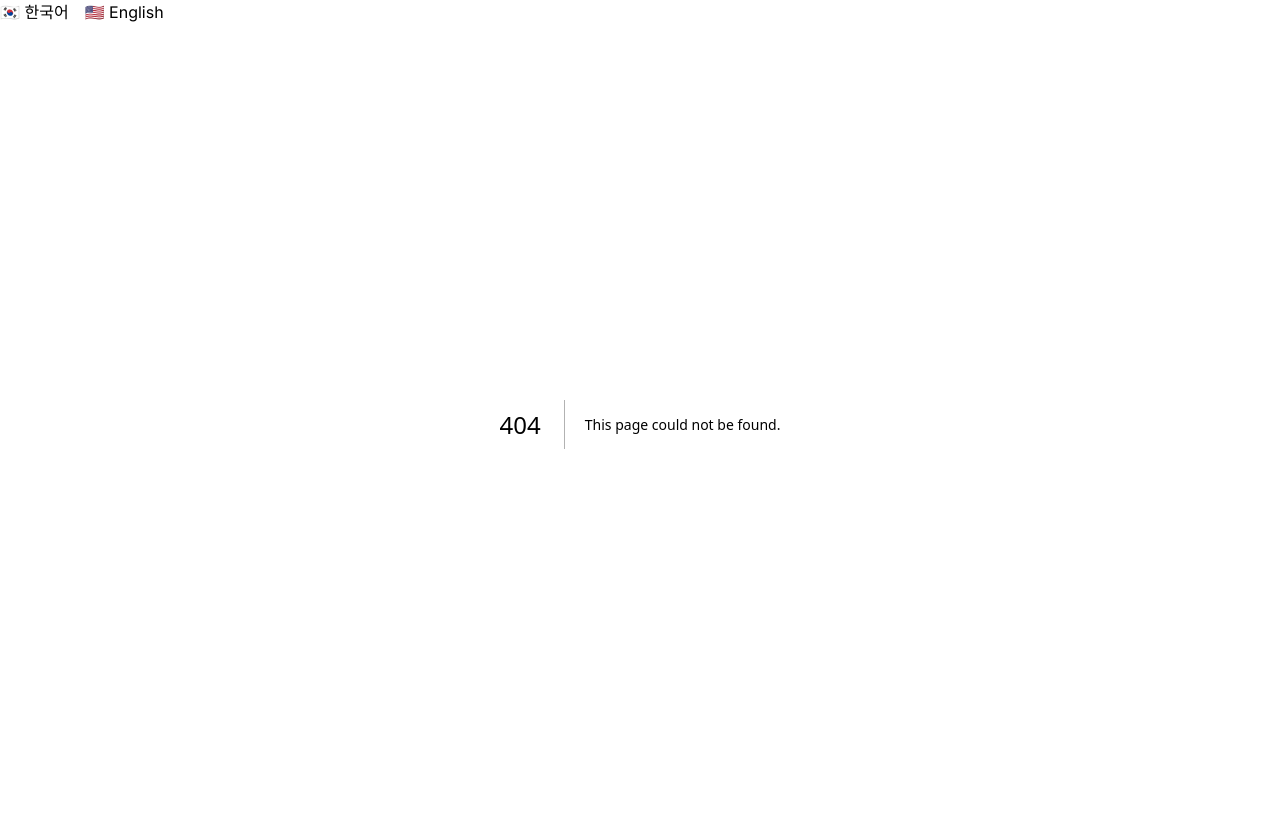
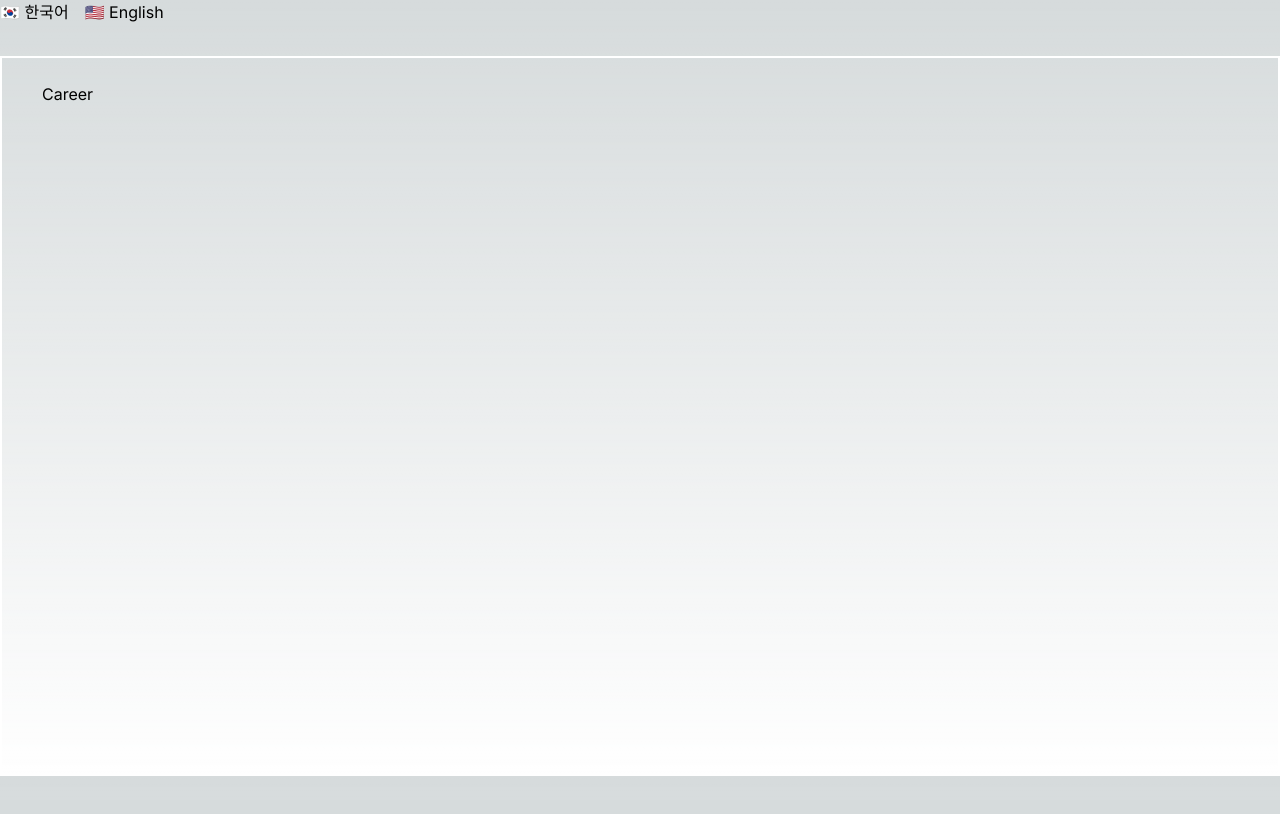
Before and after one commit to Earlssu/sms-portfolio-next, a Next.js app: page /career in a window 1280 px wide. Before the commit this address had no page. Shown: the top 814 px of the page. Built offline with nearby package versions, Linux system fonts and the light colour scheme.

Commit message:
feat: 기본 페이지 구성

```diff
--- /dev/null
+++ b/src/app/career/page.tsx
@@ -0,0 +1,13 @@
+const Career = () => {
+  return (
+    <div
+      className={
+        "mx-auto border-2 border-white w-full max-w-screen-xl mt-8 px-10 py-6 min-h-[90dvh] flex flex-col"
+      }
+    >
+      Career
+    </div>
+  );
+};
+
+export default Career;
--- /dev/null
+++ b/src/app/contact/page.tsx
@@ -0,0 +1,13 @@
+const Contact = () => {
+  return (
+    <div
+      className={
+        "mx-auto border-2 border-white w-full max-w-screen-xl mt-8 px-10 py-6 min-h-[90dvh] flex flex-col"
+      }
+    >
+      Contact
+    </div>
+  );
+};
+
+export default Contact;
--- a/src/app/page.tsx
+++ b/src/app/page.tsx
@@ -42,7 +42,6 @@ export default function Home() {
             {heroDesc02}
           </p>
           <div className={"w-full flex gap-4 py-4"}>
-            <Button content={aboutMe} onClick={() => navigateTo("aboutMe")} />
             <Button content={career} onClick={() => navigateTo("career")} />
             <Button content={skills} onClick={() => navigateTo("skills")} />
             <Button content={contact} onClick={() => navigateTo("contact")} />
--- a/src/app/skills/page.tsx
+++ b/src/app/skills/page.tsx
@@ -2,7 +2,11 @@ import SkillDescription from "@/app/skills/SkillDescription";
 
 const Skills = () => {
   return (
-    <div className={"flex flex-col gap-8 p-4"}>
+    <div
+      className={
+        "mx-auto border-2 border-white w-full max-w-screen-xl mt-8 px-10 py-6 min-h-[90dvh] flex flex-col"
+      }
+    >
       <div className={"flex flex-1 flex-col gap-4"}>
         <h2 className={"text-2xl font-bold mt-4"}>Frontend</h2>
         <SkillDescription skill={"html5"} />
```
